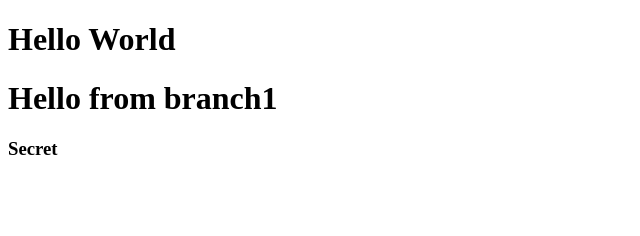
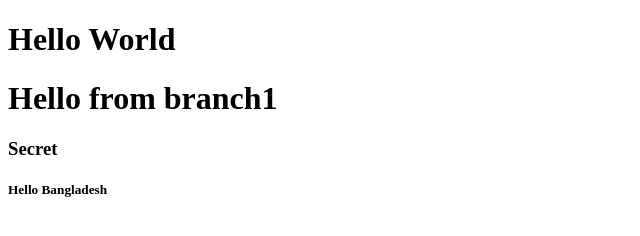
Before and after one commit to Nargis21/practice, a plain HTML site: page index.html in a window 1280 px wide. Shown: the whole page, without its empty margins (0-640 px from the left). Drawn offline with Linux system fonts and the light colour scheme.

Commit message:
add_h5_tag

```diff
--- a/index.html
+++ b/index.html
@@ -13,6 +13,7 @@
     <h1>Hello World</h1>
     <h1>Hello from branch1</h1>
     <h3>Secret</h3>
+    <h5>Hello Bangladesh</h5>
 </body>
 
 </html>
```
